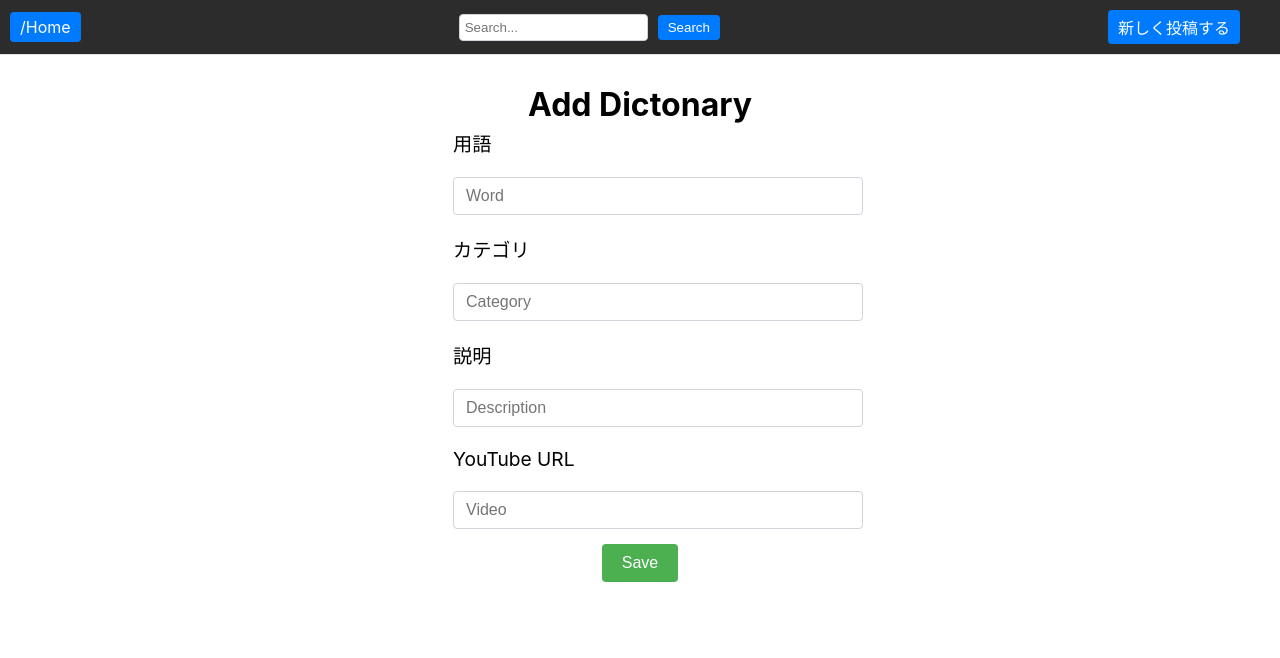
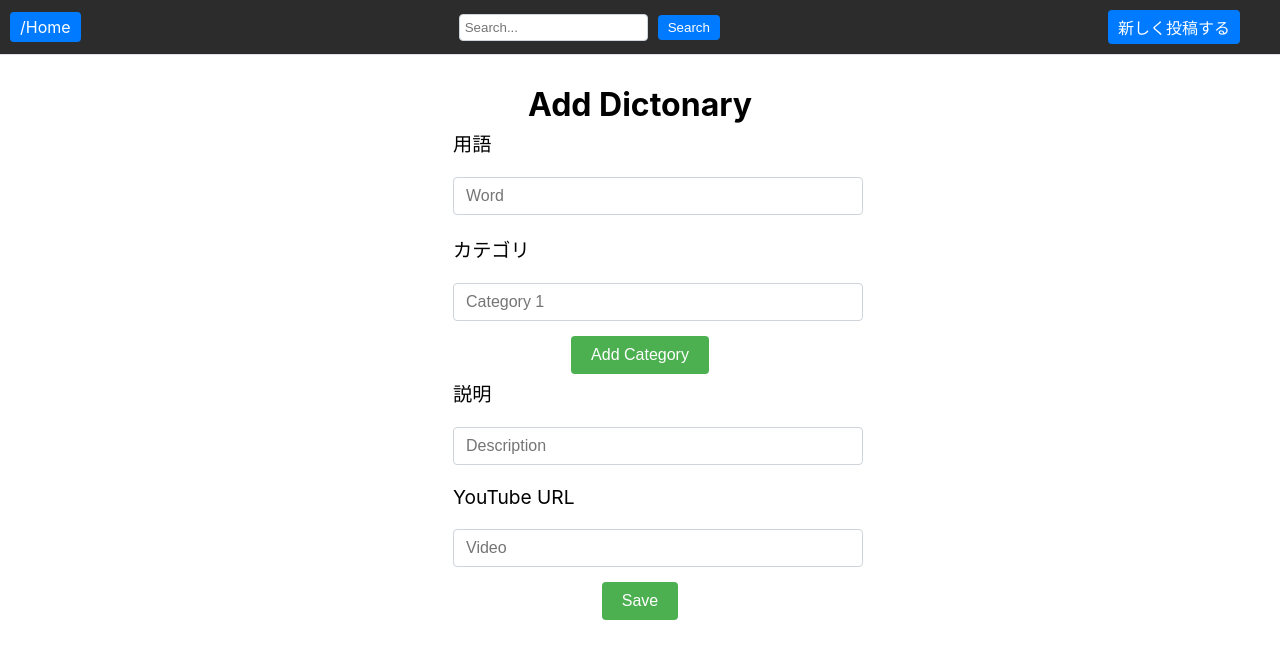
Before and after one commit to Taku128/redstone-circuit-dictionary, a React (Create React App) app in the folder frontend/: page /Creat in a window 1280 px wide. Shown: the top 658 px of the page. Built offline with nearby package versions, Linux system fonts and the light colour scheme.

Commit message:
feat3_カテゴリーとurlの設定を二つ以上選択する

```diff
--- a/frontend/package.json
+++ b/frontend/package.json
@@ -14,7 +14,7 @@
     "react": "^18.3.1",
     "react-dom": "^18.3.1",
     "react-router-dom": "^6.23.1",
-    "react-scripts": "5.0.1",
+    "react-scripts": "^5.0.1",
     "typescript": "^4.9.5",
     "web-vitals": "^2.1.4"
   },
--- a/frontend/src/components/content/CreatDictonary.tsx
+++ b/frontend/src/components/content/CreatDictonary.tsx
@@ -10,6 +10,7 @@ const CreatDictonary = () => {
     word: ''
   });
 
+  const [categories, setCategories] = useState<string[]>(['']);
   const [responseMessage, setResponseMessage] = useState('');
 
   const handleChange = (e: React.ChangeEvent<HTMLInputElement>) => {
@@ -20,15 +21,29 @@ const CreatDictonary = () => {
     });
   };
 
+  const handleCategoryChange = (index: number, value: string) => {
+    const updatedCategories = [...categories];
+    updatedCategories[index] = value;
+    setCategories(updatedCategories);
+  };
+
+  const addCategoryInput = () => {
+    setCategories([...categories, '']);
+  };
+
   const handleSubmit = async (e: React.FormEvent<HTMLFormElement>) => {
     e.preventDefault();
+    const updatedFormData = {
+      ...formData,
+      category: JSON.stringify(categories.filter(category => category.trim() !== ''))
+    };
     try {
       const response = await fetch('https://u4dokqntp1.execute-api.ap-northeast-1.amazonaws.com/dev/dictionary', {
         method: 'POST',
         headers: {
           'Content-Type': 'application/json'
         },
-      body: JSON.stringify(formData)
+        body: JSON.stringify(updatedFormData)
       });
 
       if (!response.ok) {
@@ -38,7 +53,7 @@ const CreatDictonary = () => {
       }
       console.log('Data saved successfully');
       setResponseMessage('Data saved successfully');
-    }catch(error){
+    } catch (error) {
       console.error('Failed to fetch', error);
       setResponseMessage('Error: ' + error);
     }
@@ -58,14 +73,18 @@ const CreatDictonary = () => {
           onChange={handleChange}
         />
         <p className='p'>カテゴリ</p>
+        {categories.map((category, index) => (
+          <div key={index} className='category-input-group'>
             <input
               type="text"
-          name="category"
-          placeholder="Category"
+              placeholder={`Category ${index + 1}`}
               className="creat-dictonary-input"
-          value={formData.category}
-          onChange={handleChange}
+              value={category}
+              onChange={(e) => handleCategoryChange(index, e.target.value)}
             />
+          </div>
+        ))}
+        <button type="button" onClick={addCategoryInput} className='creat-dictonary-button'>Add Category</button>
         <p className='p'>説明</p>
         <input
           type="text"
```
Also changed, not shown: 1 other file (tests, documents, lock files or other folders). Lines whose indentation alone changed are shown as unchanged.
